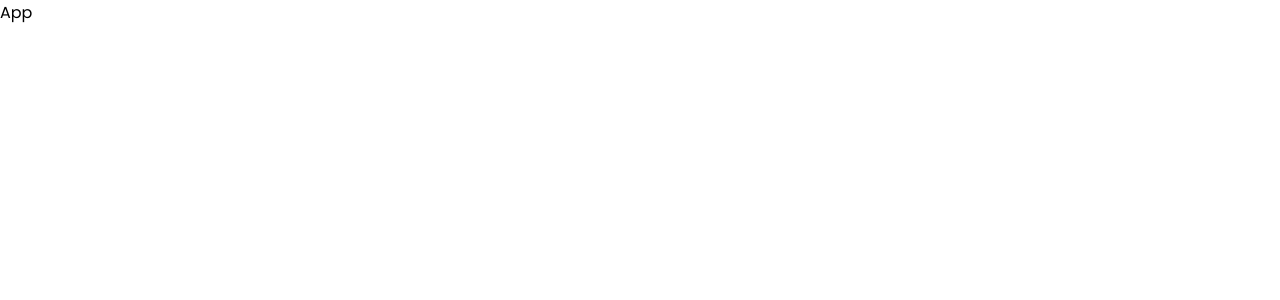
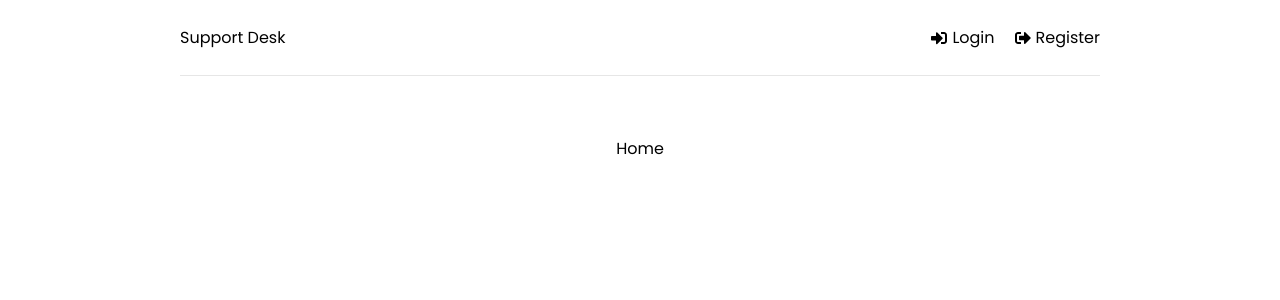
Before and after one commit to Akash52/support-desk-mern, a React (Create React App) app in the folder client/: page / in a window 1280 px wide. Shown: the top 300 px of the page. Built offline with nearby package versions, Linux system fonts and the light colour scheme.

Commit message:
Header & Initial Pages

```diff
--- a/client/src/App.js
+++ b/client/src/App.js
@@ -1,7 +1,23 @@
 import React from 'react';
+import { BrowserRouter as Router, Routes, Route } from 'react-router-dom';
+import Home from './pages/Home';
+import Register from './pages/Register';
+import Login from './pages/Login';
+import Header from './components/Header';
 
 const App = () => {
-  return <div>App</div>;
+  return (
+    <Router>
+      <div className='container'>
+        <Header />
+        <Routes>
+          <Route path='/' element={<Home />} />
+          <Route path='/register' element={<Register />} />
+          <Route path='/login' element={<Login />} />
+        </Routes>
+      </div>
+    </Router>
+  );
 };
 
 export default App;
--- /dev/null
+++ b/client/src/components/Header.jsx
@@ -0,0 +1,29 @@
+import React from 'react';
+import { Link } from 'react-router-dom';
+import { FaSignInAlt, FaSignOutAlt, FaUser } from 'react-icons/fa';
+
+function Header() {
+  return (
+    <header className='header'>
+      <div className='logo'>
+        <Link to='/'> Support Desk </Link>
+      </div>
+      <ul>
+        <li>
+          <Link to='/login'>
+            <FaSignInAlt />
+            Login
+          </Link>
+        </li>
+        <li>
+          <Link to='/register'>
+            <FaSignOutAlt />
+            Register
+          </Link>
+        </li>
+      </ul>
+    </header>
+  );
+}
+
+export default Header;
--- /dev/null
+++ b/client/src/pages/Home.jsx
@@ -0,0 +1,7 @@
+import React from 'react';
+
+function Home() {
+  return <div>Home</div>;
+}
+
+export default Home;
--- /dev/null
+++ b/client/src/pages/Login.jsx
@@ -0,0 +1,7 @@
+import React from 'react';
+
+function Login() {
+  return <div>Login</div>;
+}
+
+export default Login;
--- /dev/null
+++ b/client/src/pages/Register.jsx
@@ -0,0 +1,7 @@
+import React from 'react';
+
+function Register() {
+  return <div>Register</div>;
+}
+
+export default Register;
```
